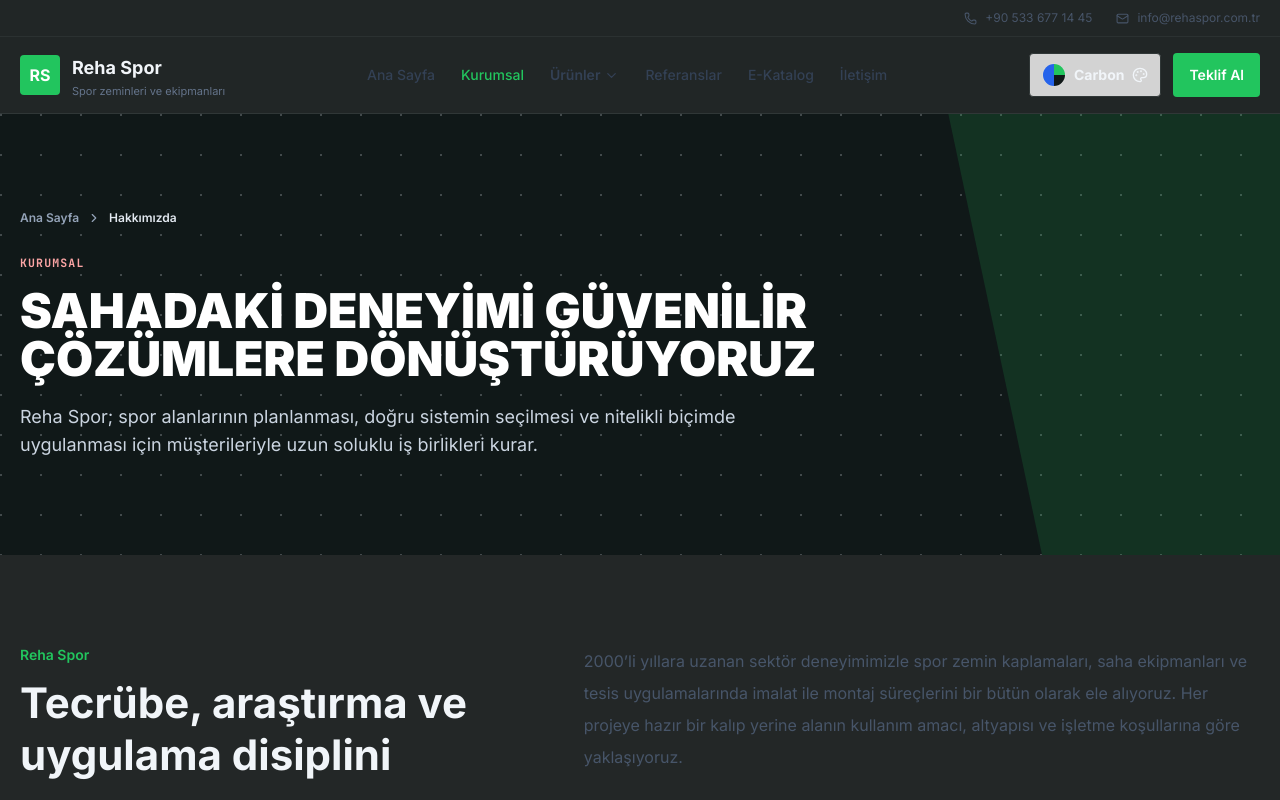
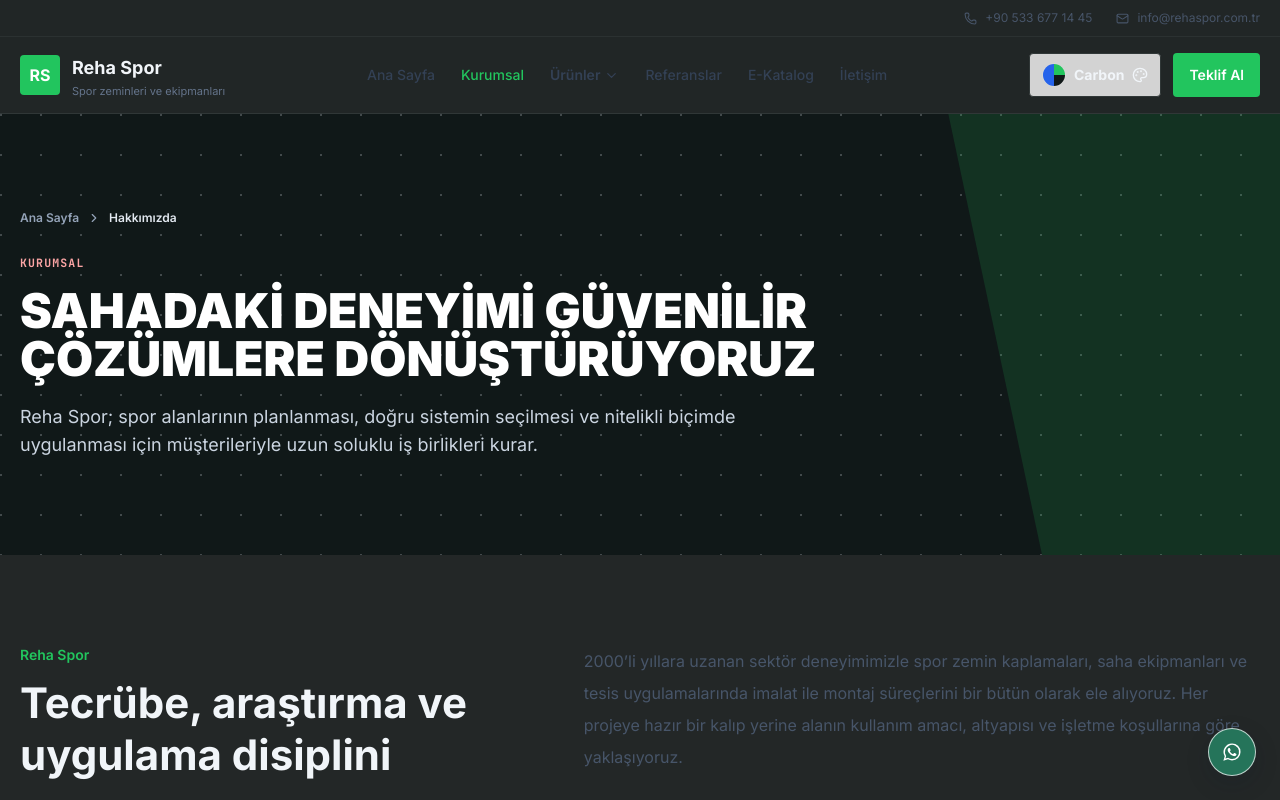
Before and after one commit to rizaayurtseven/rehaspor, a Next.js app: page /about in a window 1280 px wide. Shown: the top 800 px of the page. Built offline with nearby package versions, Linux system fonts and the light colour scheme.

Commit message:
feat(contact): add subtle WhatsApp button

```diff
--- a/src/components/layout/PublicShell.tsx
+++ b/src/components/layout/PublicShell.tsx
@@ -4,6 +4,7 @@
 import type { ReactNode } from "react";
 import { Footer } from "@/components/layout/Footer";
 import { Navbar } from "@/components/layout/Navbar";
+import { WhatsAppButton } from "@/components/layout/WhatsAppButton";
 
 export function PublicShell({ children }: { children: ReactNode }) {
   const pathname = usePathname();
@@ -23,6 +24,7 @@
       <main id="main-content" className="min-h-[60vh]" tabIndex={-1}>
         {children}
       </main>
+      <WhatsAppButton />
       <Footer />
     </>
   );
--- /dev/null
+++ b/src/components/layout/WhatsAppButton.tsx
@@ -0,0 +1,30 @@
+import { siteSettings } from "@/data/siteSettings";
+
+export function WhatsAppButton() {
+  const whatsappNumber = siteSettings.whatsapp.replace(/\D/g, "");
+  const message = encodeURIComponent(
+    "Merhaba, Reha Spor ürün ve uygulamaları hakkında bilgi almak istiyorum."
+  );
+
+  return (
+    <a
+      href={`https://wa.me/${whatsappNumber}?text=${message}`}
+      target="_blank"
+      rel="noreferrer"
+      aria-label="WhatsApp üzerinden Reha Spor'a yazın"
+      className="group fixed bottom-5 right-4 z-40 grid size-12 place-items-center rounded-full border border-white/70 bg-[#25745a] text-white shadow-[0_8px_24px_rgba(15,23,42,0.16)] transition-[transform,background-color,box-shadow] duration-200 hover:-translate-y-0.5 hover:bg-[#1f684f] hover:shadow-[0_10px_28px_rgba(15,23,42,0.2)] focus-visible:outline-[#25745a] sm:bottom-6 sm:right-6"
+    >
+      <span className="pointer-events-none absolute right-[calc(100%+0.65rem)] hidden whitespace-nowrap rounded-md border border-brand-line bg-white px-2.5 py-1.5 text-xs font-semibold text-brand-navy opacity-0 shadow-sm transition-opacity duration-200 group-hover:opacity-100 group-focus-visible:opacity-100 sm:block">
+        WhatsApp&apos;tan yazın
+      </span>
+
+      <svg
+        aria-hidden="true"
+        viewBox="0 0 32 32"
+        className="size-6 fill-current"
+      >
+        <path d="M16.04 4.5A11.3 11.3 0 0 0 6.3 21.53L4.5 27.5l6.12-1.68a11.43 11.43 0 0 0 5.41 1.38h.01A11.35 11.35 0 0 0 16.04 4.5Zm0 20.78a9.45 9.45 0 0 1-4.81-1.32l-.35-.2-3.63 1 1-3.53-.23-.36a9.38 9.38 0 1 1 8.02 4.41Zm5.18-7.06c-.28-.14-1.67-.82-1.93-.92-.26-.09-.45-.14-.64.14-.19.28-.73.92-.9 1.11-.16.19-.33.21-.61.07-.28-.14-1.2-.44-2.28-1.41a8.58 8.58 0 0 1-1.58-1.97c-.16-.28-.02-.43.12-.57.13-.13.28-.33.43-.5.14-.16.19-.28.28-.47.1-.19.05-.35-.02-.5-.07-.14-.64-1.54-.88-2.11-.23-.56-.47-.48-.64-.49h-.55c-.19 0-.5.07-.76.35-.26.28-1 1-1 2.43s1.03 2.82 1.17 3.01c.14.19 2.04 3.11 4.94 4.36.69.3 1.23.48 1.65.61.69.22 1.32.19 1.82.12.55-.08 1.67-.69 1.91-1.35.24-.66.24-1.23.17-1.35-.07-.12-.26-.19-.54-.33Z" />
+      </svg>
+    </a>
+  );
+}
```
